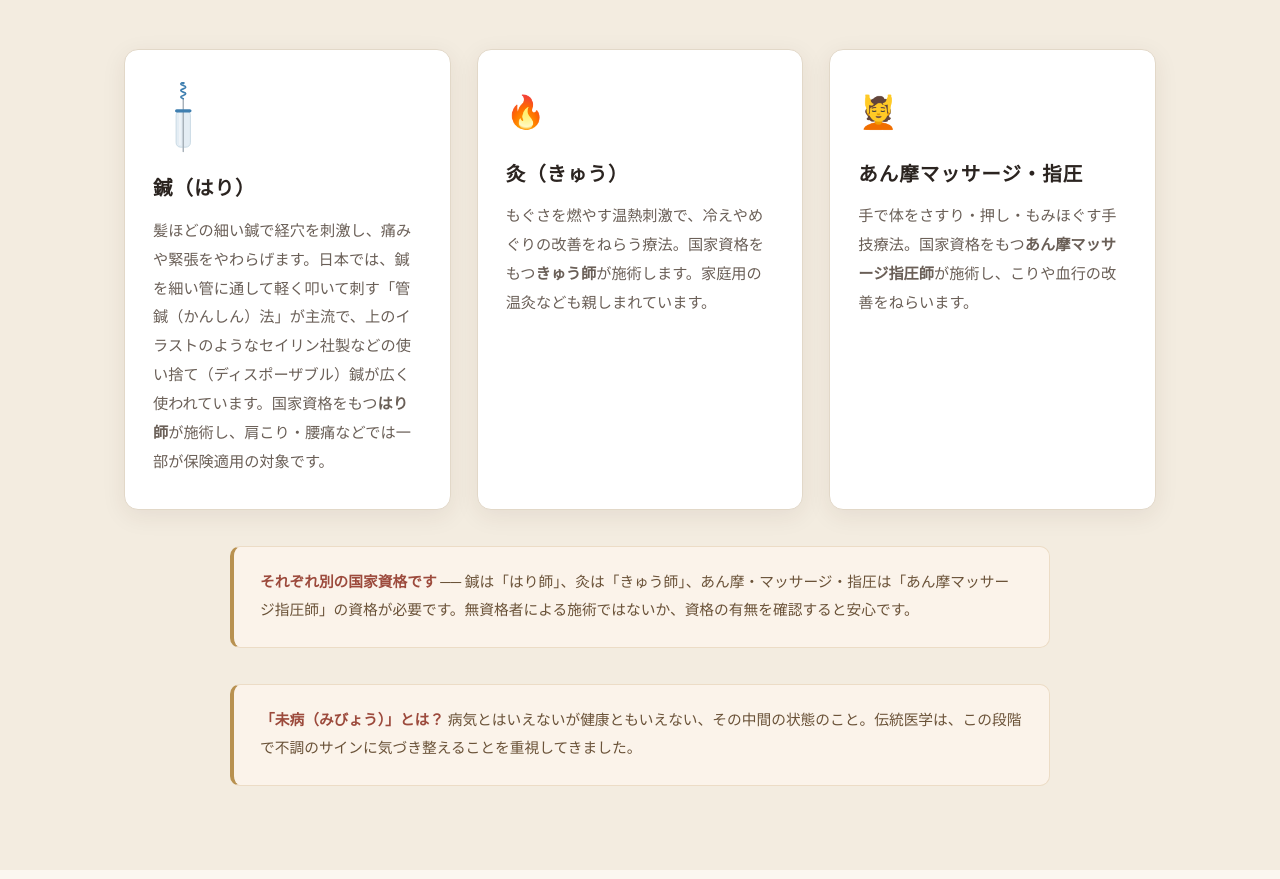
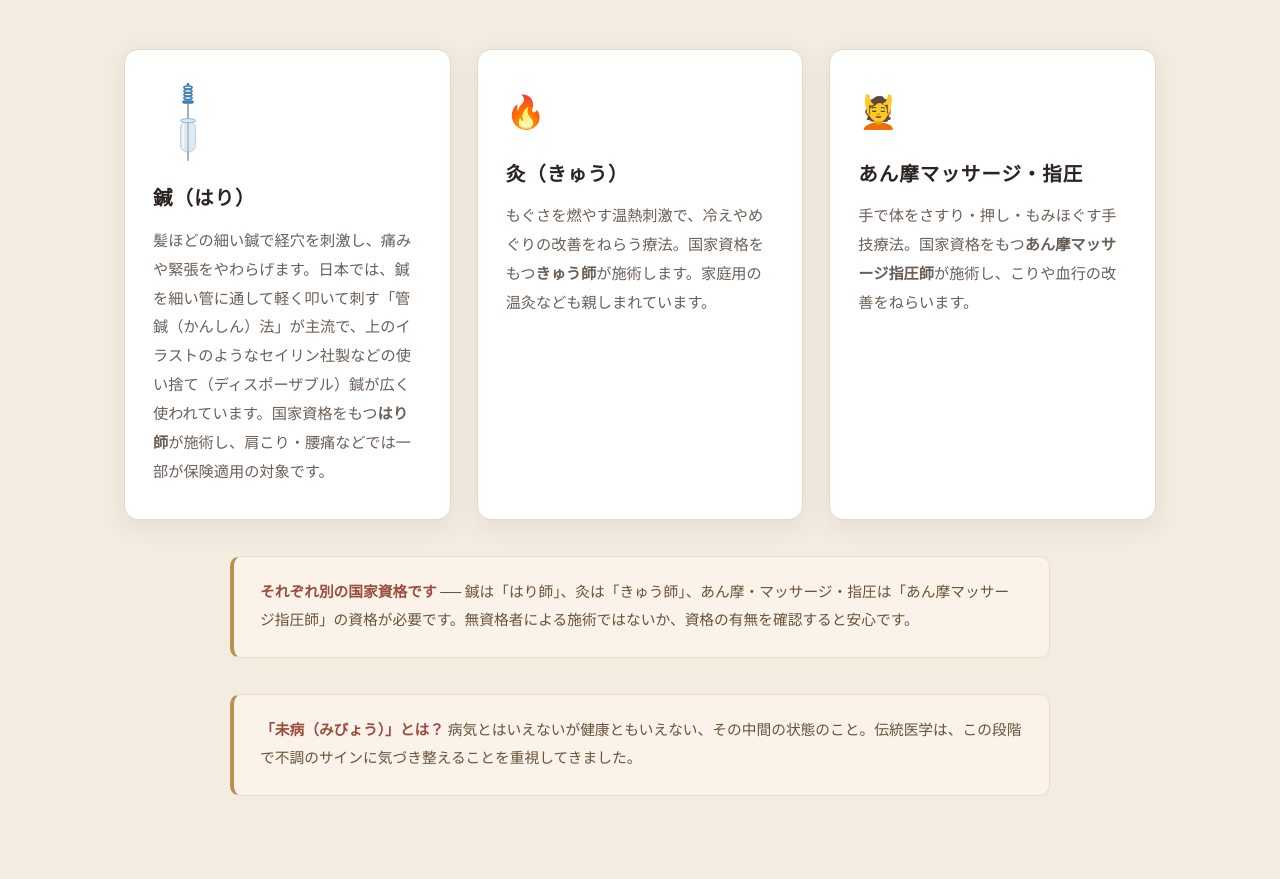
Before and after one commit to shintakayamac4-collab/kampo-site, a plain HTML site: page index.html in a window 1280 px wide. Shown: the part 4042-4921 px from the top of the page. Drawn offline with Linux system fonts and the light colour scheme.

Commit message:
Add files via upload

```diff
--- a/index.html
+++ b/index.html
@@ -287,18 +287,24 @@
     <div class="grid three">
       <div class="card">
         <div class="ic needle-ic">
-          <svg viewBox="0 0 120 130" width="66" height="72" role="img" aria-label="管鍼つきディスポーザブル鍼のイラスト">
-            <!-- guide tube (管鍼): translucent cylinder -->
-            <rect x="42" y="52" width="26" height="66" rx="8" fill="#cfe0ec" opacity="0.55" stroke="#8fb0c6" stroke-width="1.5"/>
-            <line x1="49" y1="56" x2="49" y2="114" stroke="#ffffff" stroke-width="2" opacity="0.7"/>
-            <!-- needle shaft -->
-            <line x1="55" y1="30" x2="55" y2="126" stroke="#b9c2c9" stroke-width="2.4" stroke-linecap="round"/>
-            <line x1="55" y1="30" x2="55" y2="126" stroke="#7d8890" stroke-width="0.8" stroke-linecap="round"/>
-            <!-- coil (spring) handle, SEIRIN J-type style -->
-            <path d="M55 30 q-9 -3 0 -6 q9 -3 0 -6 q-9 -3 0 -6 q9 -3 0 -6 q-9 -3 0 -6" fill="none" stroke="#3f7fb0" stroke-width="3" stroke-linecap="round"/>
-            <circle cx="55" cy="1.5" r="2.6" fill="#3f7fb0"/>
-            <!-- handle base / tube cap accent -->
-            <rect x="40" y="49" width="30" height="6" rx="3" fill="#3f7fb0"/>
+          <svg viewBox="0 0 120 140" width="70" height="82" role="img" aria-label="管鍼つきディスポーザブル鍼のイラスト">
+            <!-- needle shaft (behind tube) -->
+            <line x1="60" y1="34" x2="60" y2="134" stroke="#aab3ba" stroke-width="2.6" stroke-linecap="round"/>
+            <line x1="60" y1="34" x2="60" y2="134" stroke="#727d85" stroke-width="0.9" stroke-linecap="round"/>
+            <!-- guide tube (管鍼): translucent cylinder around lower shaft -->
+            <rect x="47" y="66" width="26" height="54" rx="13" fill="#bcd6ea" opacity="0.5" stroke="#6f9ec2" stroke-width="1.6"/>
+            <ellipse cx="60" cy="66" rx="13" ry="3.4" fill="#dcebf6" stroke="#6f9ec2" stroke-width="1.2"/>
+            <line x1="52" y1="70" x2="52" y2="115" stroke="#ffffff" stroke-width="2.2" opacity="0.75"/>
+            <!-- spring (coil) handle, SEIRIN J-type style -->
+            <g stroke="#3f7fb0" stroke-width="2.6" fill="none" stroke-linecap="round">
+              <ellipse cx="60" cy="9" rx="7" ry="2.6"/>
+              <ellipse cx="60" cy="15" rx="7" ry="2.6"/>
+              <ellipse cx="60" cy="21" rx="7" ry="2.6"/>
+              <ellipse cx="60" cy="27" rx="7" ry="2.6"/>
+            </g>
+            <!-- colored base collar -->
+            <rect x="50" y="31" width="20" height="6" rx="3" fill="#3f7fb0"/>
+            <circle cx="60" cy="4" r="2.4" fill="#3f7fb0"/>
           </svg>
         </div>
         <h3>鍼（はり）</h3>
```
